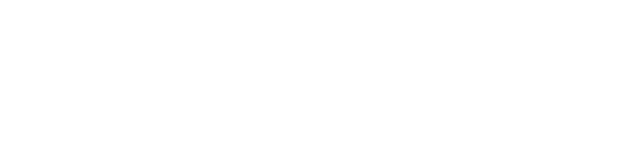
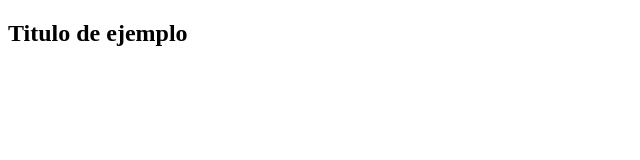
Before and after one commit to AvielAD/ejercicio1html, a plain HTML site: page index.html in a window 1280 px wide. Shown: the whole page, without its empty margins (0-640 px from the left). Drawn offline with Linux system fonts and the light colour scheme.

Commit message:
modificaion ejemplo
etiqueta h2 agregada

```diff
--- a/index.html
+++ b/index.html
@@ -7,6 +7,6 @@
     <title>Prueba</title>
 </head>
 <body>
-
+    <h2>Titulo de ejemplo</h2>
 </body>
 </html>
```
